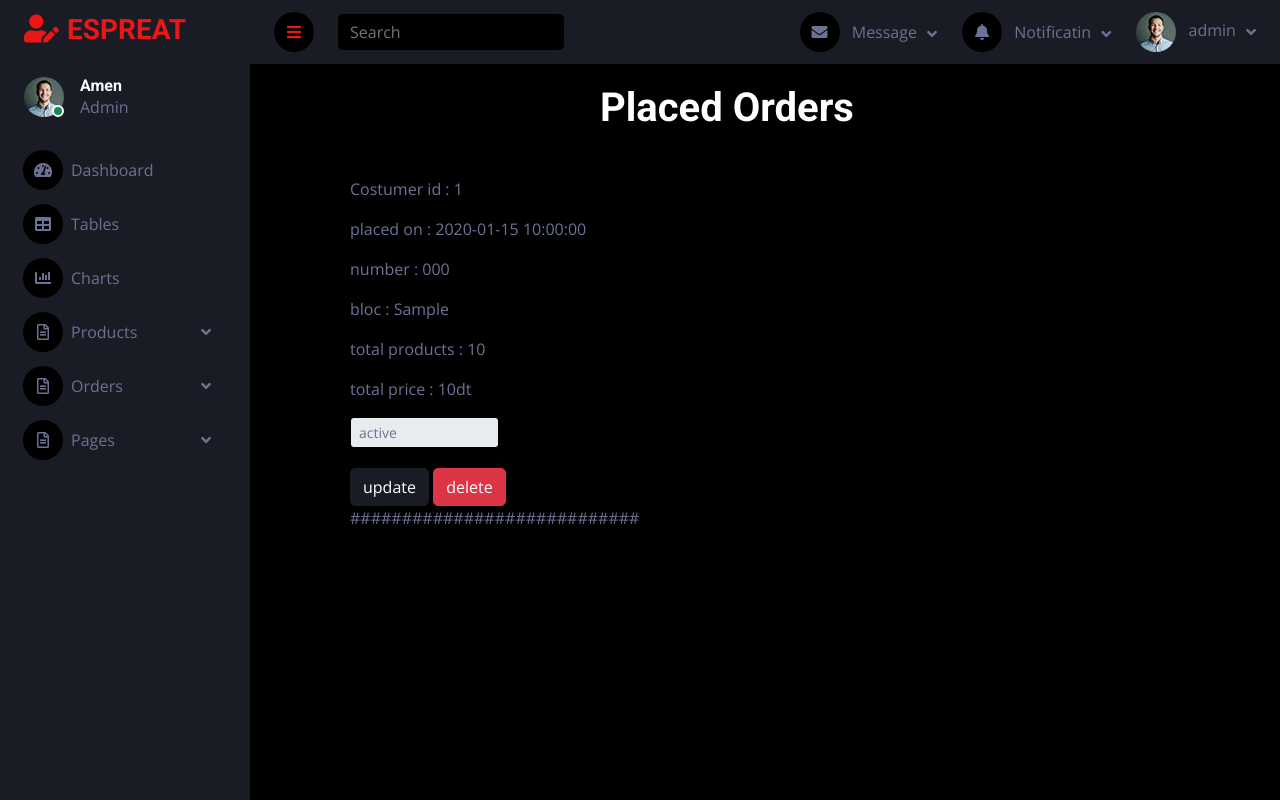
After one commit to mahdi-y/ESPREAT, a PHP site: page /placed_orders.php in a window 1280 px wide. The commit adds this page. Run offline with PHP 8.4, Linux system fonts and the light colour scheme; tables that the repository leaves empty or names only in its code hold one stand-in row (values such as "Sample post"); some libraries are stand-ins or nearby versions.

```diff
--- /dev/null
+++ b/ESPREAT/View/Back/connect.php
@@ -0,0 +1,17 @@
+<?php
+$port = "3306";
+$servername = "localhost";
+$username = "root";
+$password = "";
+$database = "espreat";
+try {
+$db = new PDO("mysql:host=$servername;dbname=$database;port=$port",$username,$password);
+$db->setAttribute(PDO::ATTR_ERRMODE, PDO::ERRMODE_EXCEPTION);
+} catch (PDOException $e) {
+    echo "connection failed" . $e->getMessage();
+}
+
+
+
+
+?>
--- a/ESPREAT/View/Back/css/style.css
+++ b/ESPREAT/View/Back/css/style.css
@@ -1,8 +1,8 @@
 /********** Template CSS **********/
 :root {
-    --primary: #EB1616;
-    --secondary: #191C24;
-    --light: #6C7293;
+  --primary: #eb1616;
+  --secondary: #191c24;
+  --light: #6c7293;
   --dark: #000000;
 }
 
@@ -14,25 +14,23 @@
   z-index: 99;
 }
 
-
 /*** Spinner ***/
 #spinner {
   opacity: 0;
   visibility: hidden;
-    transition: opacity .5s ease-out, visibility 0s linear .5s;
+  transition: opacity 0.5s ease-out, visibility 0s linear 0.5s;
   z-index: 99999;
 }
 
 #spinner.show {
-    transition: opacity .5s ease-out, visibility 0s linear 0s;
+  transition: opacity 0.5s ease-out, visibility 0s linear 0s;
   visibility: visible;
   opacity: 1;
 }
 
-
 /*** Button ***/
 .btn {
-    transition: .5s;
+  transition: 0.5s;
 }
 
 .btn-square {
@@ -60,7 +58,6 @@
   font-weight: normal;
   border-radius: 50px;
 }
-
 
 /*** Layout ***/
 .sidebar {
@@ -117,7 +114,6 @@
   }
 }
 
-
 /*** Navbar ***/
 .sidebar .navbar .navbar-nav .nav-link {
   padding: 7px 20px;
@@ -158,10 +154,10 @@
   content: "\f107";
   font-family: "Font Awesome 5 Free";
   font-weight: 900;
-    transition: .5s;
+  transition: 0.5s;
 }
 
-.sidebar .navbar .dropdown-toggle[aria-expanded=true]::after {
+.sidebar .navbar .dropdown-toggle[aria-expanded="true"]::after {
   transform: rotate(-180deg);
 }
 
@@ -215,10 +211,10 @@
   content: "\f107";
   font-family: "Font Awesome 5 Free";
   font-weight: 900;
-    transition: .5s;
+  transition: 0.5s;
 }
 
-.content .navbar .dropdown-toggle[aria-expanded=true]::after {
+.content .navbar .dropdown-toggle[aria-expanded="true"]::after {
   transform: rotate(-180deg);
 }
 
@@ -227,7 +223,6 @@
     margin-left: 15px;
   }
 }
-
 
 /*** Date Picker ***/
 .bootstrap-datetimepicker-widget.bottom {
@@ -256,13 +251,11 @@
   border-bottom-color: var(--primary);
 }
 
-
 /*** Testimonial ***/
 .progress .progress-bar {
   width: 0px;
   transition: 2s;
 }
-
 
 /*** Testimonial ***/
 .testimonial-carousel .owl-dots {
@@ -280,7 +273,7 @@
   height: 15px;
   border: 5px solid var(--primary);
   border-radius: 15px;
-    transition: .5s;
+  transition: 0.5s;
 }
 
 .testimonial-carousel .owl-dot.active {
--- a/ESPREAT/View/Back/header.php
+++ b/ESPREAT/View/Back/header.php
@@ -29,4 +29,5 @@
 
     <!-- Template Stylesheet -->
     <link href="css/style.css" rel="stylesheet">
+    <link rel="stylesheet" href="css/grid.css">
 </head>
--- a/ESPREAT/View/Back/navbar.php
+++ b/ESPREAT/View/Back/navbar.php
@@ -42,10 +42,9 @@
                         </div>
 
                         <div class="nav-item dropdown">
-                        <a href="#" class="nav-link dropdown-toggle" data-bs-toggle="dropdown"><i class="far fa-file-alt me-2"></i>Commandes</a>
+                        <a href="#" class="nav-link dropdown-toggle" data-bs-toggle="dropdown"><i class="far fa-file-alt me-2"></i>Orders</a>
                         <div class="dropdown-menu bg-transparent border-0">
-                            <a href="backproducts.php" class="dropdown-item">Commandes</a>
-                            <a href="backcategories.php" class="dropdown-item">Point de collecte</a>
+                            <a href="placed_orders.php" class="dropdown-item">Placed_Orders</a>
                         </div>
 
                     <div class="nav-item dropdown">
--- /dev/null
+++ b/ESPREAT/View/Back/placed_orders.php
@@ -0,0 +1,102 @@
+
+<?php
+
+include 'connect.php';
+
+
+
+if(isset($_POST['update_payment'])){
+   $order_id = $_POST['order_id'];
+   $payment_status = $_POST['payment_status'];
+   $payment_status = filter_var($payment_status, FILTER_SANITIZE_STRING);
+   $update_payment = $db->prepare("UPDATE `orders` SET payment_status = ? WHERE id = ?");
+   $update_payment->execute([$payment_status, $order_id]);
+   $message[] = 'payment status updated!';
+}
+
+if(isset($_GET['delete'])){
+   $delete_id = $_GET['delete'];
+   $delete_order = $db->prepare("DELETE FROM `orders` WHERE id = ?");
+   $delete_order->execute([$delete_id]);
+   header('location:placed_orders.php');
+}
+
+?>
+
+<!DOCTYPE html>
+<html lang="en">
+<head>
+   <meta charset="UTF-8">
+   <meta http-equiv="X-UA-Compatible" content="IE=edge">
+   <meta name="viewport" content="width=device-width, initial-scale=1.0">
+   <title>placed orders</title>
+
+   <link rel="stylesheet" href="https://cdnjs.cloudflare.com/ajax/libs/font-awesome/6.1.1/css/all.min.css">
+
+   <link rel="stylesheet" href="/css/style.css">
+
+</head>
+<body>
+
+<?php include ('header.php'); ?>
+<?php include('navbar.php'); ?>
+
+
+
+
+<h1 class="heading" style="margin-left : 350px; margin-top: 20px;">Placed Orders</h1>
+
+<div class="box-container" style="margin-left : 100px;">
+
+   <?php
+      $select_orders = $db->prepare("SELECT * FROM `orders`");
+      $select_orders->execute();
+      if($select_orders->rowCount() > 0){
+         while($fetch_orders = $select_orders->fetch(PDO::FETCH_ASSOC)){
+   ?>
+   <div class="box" style="margin-top: 45px;">
+      <p> Costumer id : <span><?= $fetch_orders['user_id']; ?></span> </p>
+      <p> placed on : <span><?= $fetch_orders['placed_on']; ?></span> </p>
+      <p> number : <span><?= $fetch_orders['number']; ?></span> </p>
+      <p> bloc : <span><?= $fetch_orders['bloc']; ?></span> </p>
+      <p> total products : <span><?= $fetch_orders['total_products']; ?></span> </p>
+      <p> total price : <span><?= $fetch_orders['total_price']; ?>dt</span> </p>
+      <form action="" method="post">
+         <input type="hidden" name="order_id" value="<?= $fetch_orders['id']; ?>">
+         <select name="payment_status" class="form-control form-control-sm custom-form-control col-md-1" style="width: 16%;">
+            <option selected disabled><?= $fetch_orders['payment_status']; ?></option>
+            <option value="pending">pending</option>
+            <option value="completed">completed</option>
+         </select>
+        <div class="flex-btn">
+         <input type="submit" value="update" class="btn btn-secondary" name="update_payment" style="margin-top: 20px;">
+         <a href="placed_orders.php?delete=<?= $fetch_orders['id']; ?>" style="margin-top: 20px;" class="btn btn-danger" onclick="return confirm('delete this order?');">delete</a>
+         <p>############################</p>
+        </div>
+      </form>
+   </div>
+   <?php
+         }
+      }else{
+         echo '<p class="empty">no orders placed yet!</p>';
+      }
+   ?>
+
+</div>
+</section>
+
+
+
+
+
+
+
+
+
+
+
+
+<script src="../js/admin_script.js"></script>
+
+</body>
+</html>
--- a/ESPREAT/View/Front/cart.php
+++ b/ESPREAT/View/Front/cart.php
@@ -40,7 +40,7 @@ if(isset($_POST['update_quantity'])){
 <body data-spy="scroll" data-target=".navbar" data-offset="40" id="home">
 
 
-    <section class="products shopping-cart" style="margin-left: 250px;">
+    <section class="products shopping-cart" style="margin-left: 50px;">
 
 
    <div class="box-container" >
@@ -57,8 +57,8 @@ if(isset($_POST['update_quantity'])){
       <div class="name"><?= $fetch_cart['name']; ?></div>
       <div class="flex">
          <div class="price"><?= $fetch_cart['price']; ?>dt</div>
-         <input type="number" name="quantity" class="quantity" min="1" max="99" onkeypress="if(this.value.length == 2) return false;" value="<?= $fetch_cart['quantity']; ?>">
-         <button type="submit" class="btn btn-secondary" name="update_quantity" style="margin-left: 50px;">update</button>
+         <input type="number" name="quantity" class="quantity form-control form-control-lg custom-form-control col-md-2" min="1" max="99" onkeypress="if(this.value.length == 2) return false;" value="<?= $fetch_cart['quantity']; ?>">
+         <button type="submit" class="btn btn-secondary" name="update_quantity" style="margin-left: 150px; ">update</button>
       </div>
       <div class="sub-total"> sub total : <span><?= $sub_total = ($fetch_cart['price'] * $fetch_cart['quantity']); ?>dt</span> </div>
       <input type="submit" value="delete item" onclick="return confirm('delete this from cart?');" class="btn btn-danger" name="delete">
--- a/ESPREAT/View/Front/checkout.php
+++ b/ESPREAT/View/Front/checkout.php
@@ -94,14 +94,14 @@ if(isset($_POST['order'])){
 
       <div class="flex">
          <div class="inputBox">
-            <input type="number" name="number" placeholder="enter your number" class="form-control form-control-lg custom-form-control col-sm-6 col-md-3 col-xs-12 my-2" min="0" max="99999999" onkeypress="if(this.value.length == 10) return false;" pattern="{8}" required>
+            <input type="number" name="number" placeholder="enter your number" class="form-control form-control-lg custom-form-control col-sm-6 col-md-4" min="0" max="99999999" onkeypress="if(this.value.length == 10) return false;" pattern="{8}" required>
          </div>
          <div class="inputBox">
-            <input type="text" name="bloc" placeholder="enter your building name e.g. bloc H" class="form-control form-control-lg custom-form-control col-sm-6 col-md-3 col-xs-12 my-2" maxlength="50" style="margin-top: 10px ;" pattern="(?=.*[A-Ma-m]).{1}" required>
+            <input type="text" name="bloc" placeholder="enter your building name e.g. bloc H" class="form-control form-control-lg custom-form-control col-sm-6 col-md-4" maxlength="50" style="margin-top: 20px ;" pattern="(?=.*[A-Ma-m]).{1}" required>
          </div>
       </div>
 
-      <input type="submit" name="order" class="btn btn-primary <?= ($grand_total > 1)?'':'disabled'; ?>" value="place order">
+      <input style="margin-top: 20px ;" type="submit" name="order" class="btn btn-primary <?= ($grand_total > 1)?'':'disabled'; ?>" value="place order">
 
    </form>
 
--- a/ESPREAT/View/Front/navbar-login.php
+++ b/ESPREAT/View/Front/navbar-login.php
@@ -30,7 +30,7 @@
           </li>
         </ul>
         <a class="navbar-brand m-auto" href="index.php">
-          <img src="assets/imgs/logo.png" class="brand-img" alt="" />
+          <img style="margin-left: 50px;" src="assets/imgs/logo.png" class="brand-img" alt="" />
           <span class="brand-txt">ESPREAT</span>
         </a>
         <ul class="navbar-nav">
--- a/ESPREAT/View/Front/orders.php
+++ b/ESPREAT/View/Front/orders.php
@@ -35,7 +35,7 @@ $user_id = $_SESSION["identifiant"];
 
 <section class="orders" style="margin-top: 150px;margin-left: 150px;">
 
-   <h1 class="heading">placed orders</h1>
+   <h1 class="heading" style="margin-left: 350px;">placed orders</h1>
 
    <div class="box-container">
 
@@ -54,7 +54,7 @@ $user_id = $_SESSION["identifiant"];
       <p>bloc : <span><?= $fetch_orders['bloc']; ?></span></p>
       <p>your orders : <span><?= $fetch_orders['total_products']; ?></span></p>
       <p>total price : <span><?= $fetch_orders['total_price']; ?>dt</span></p>
-      <p> payment status : <span style="color:<?php if($fetch_orders['payment_status'] == 'pending'){ echo 'red'; }else{ echo 'green'; }; ?>"><?= $fetch_orders['payment_status']; ?></span> </p>
+      <p style="margin-bottom: 45px;"> payment status : <span style="color:<?php if($fetch_orders['payment_status'] == 'pending'){ echo 'red'; }else{ echo 'green'; }; ?>"><?= $fetch_orders['payment_status']; ?></span> </p>
    </div>
    <?php
       }
```
Also changed, not shown: ESPREAT/View/Back/commandes.php (deleted, +0 -45 lines), ESPREAT/View/Back/css/grid.css (added, +38 -0 lines), ESPREAT/View/Front/login.php (+4 -5 lines), ESPREAT/View/Front/navbar-logout.php (+4 -3 lines), ESPREAT/View/Front/produit.php (+12 -5 lines), ESPREAT/View/Front/assets/css/foodhut.css. Lines whose indentation alone changed are shown as unchanged.
